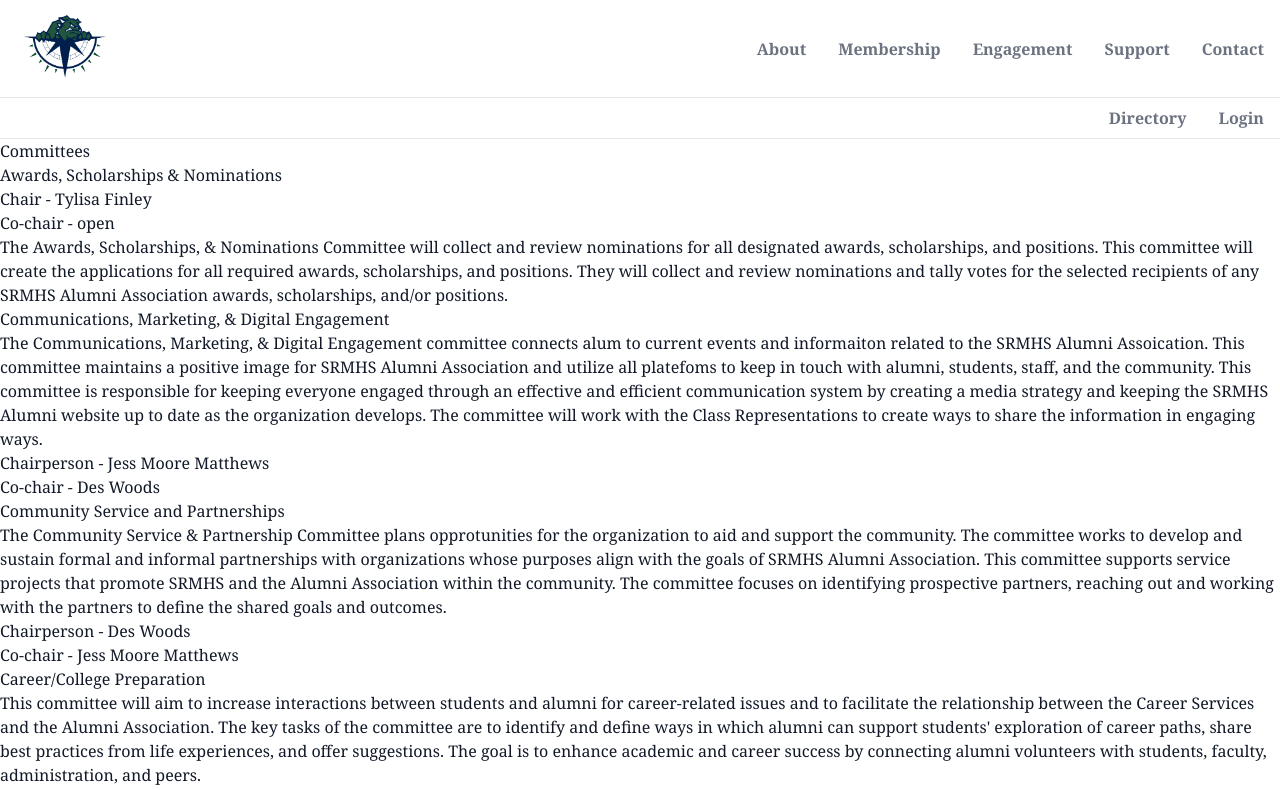
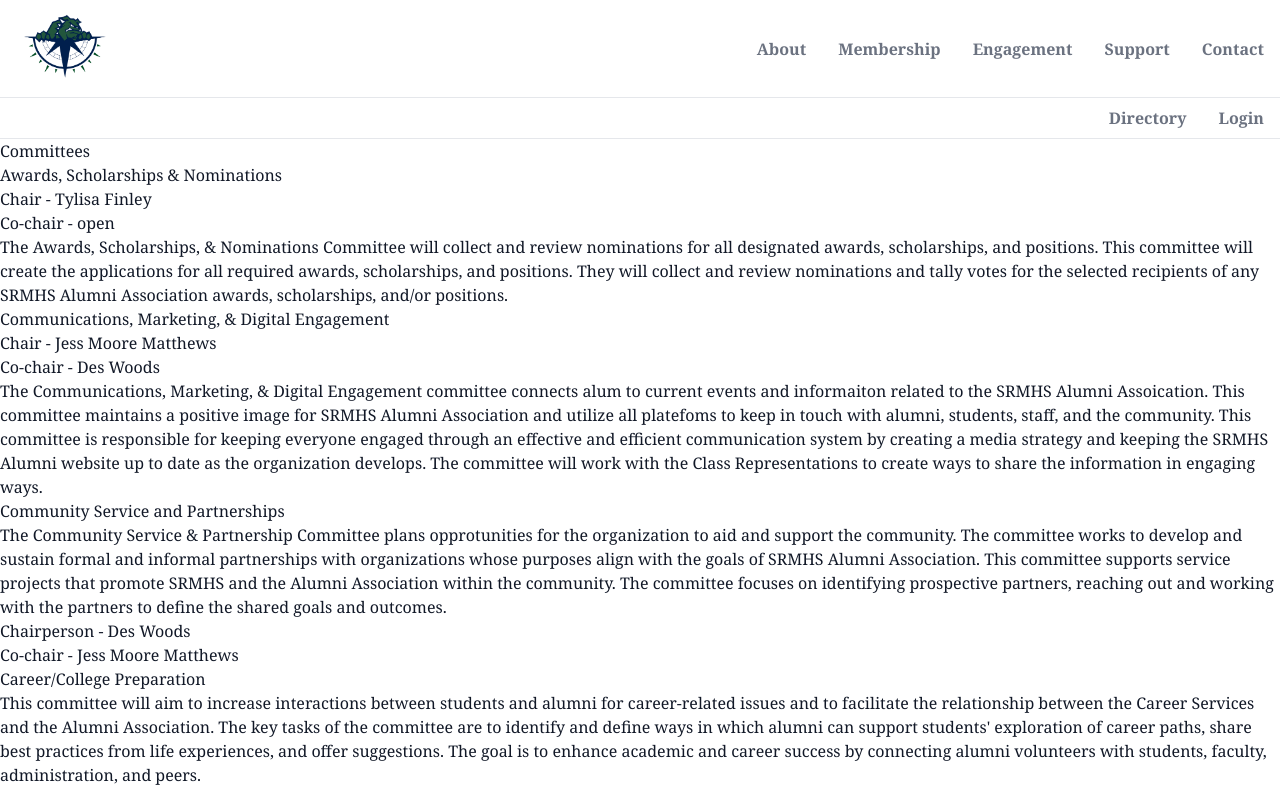
Before and after one commit to philihp/srmhsalumni, a Next.js app: page /engagement in a window 1280 px wide. Shown: the top 790 px of the page. Built offline with nearby package versions, Linux system fonts and the light colour scheme; no server answers; what @tailwindcss/custom-forms, @tailwindcss/typography would draw is missing.

Commit message:
Update engagement.js

```diff
--- a/pages/engagement.js
+++ b/pages/engagement.js
@@ -19,7 +19,8 @@ const Engagement = () => (
 
 
     <h3>Communications, Marketing, &amp; Digital Engagement</h3>
-
+    <p>Chair - Jess Moore Matthews</p>
+    <p>Co-chair - Des Woods</p>
     <p>
       The Communications, Marketing, &amp; Digital Engagement committee connects alum
       to current events and informaiton related to the SRMHS Alumni Assoication.
@@ -30,8 +31,7 @@ const Engagement = () => (
       website up to date as the organization develops. The committee will work with the Class
       Representations to create ways to share the information in engaging ways.
     </p>
-    <p>Chairperson - Jess Moore Matthews</p>
-    <p>Co-chair - Des Woods</p>
+
 
     <h3>Community Service and Partnerships</h3>
     <p>
```
